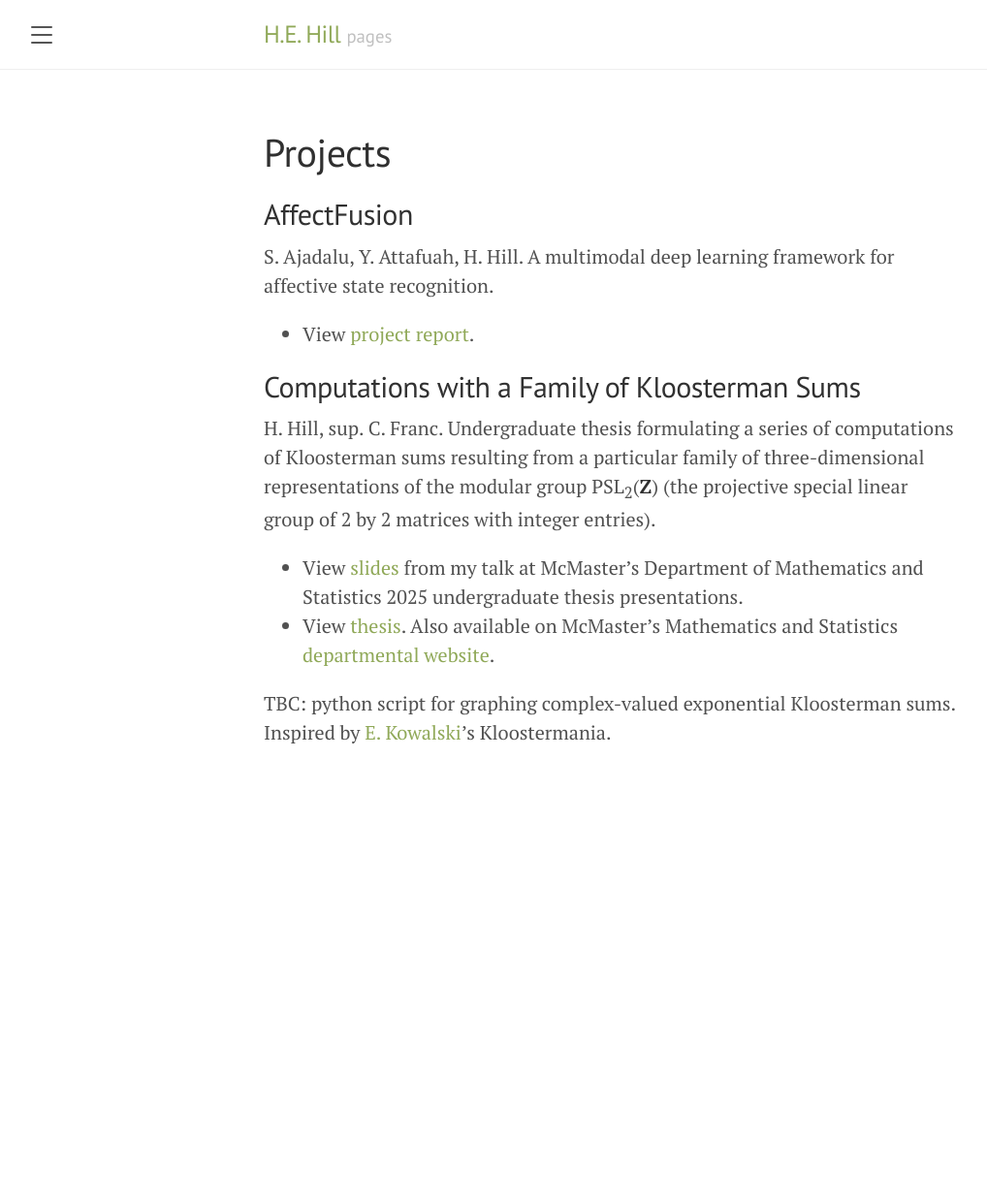
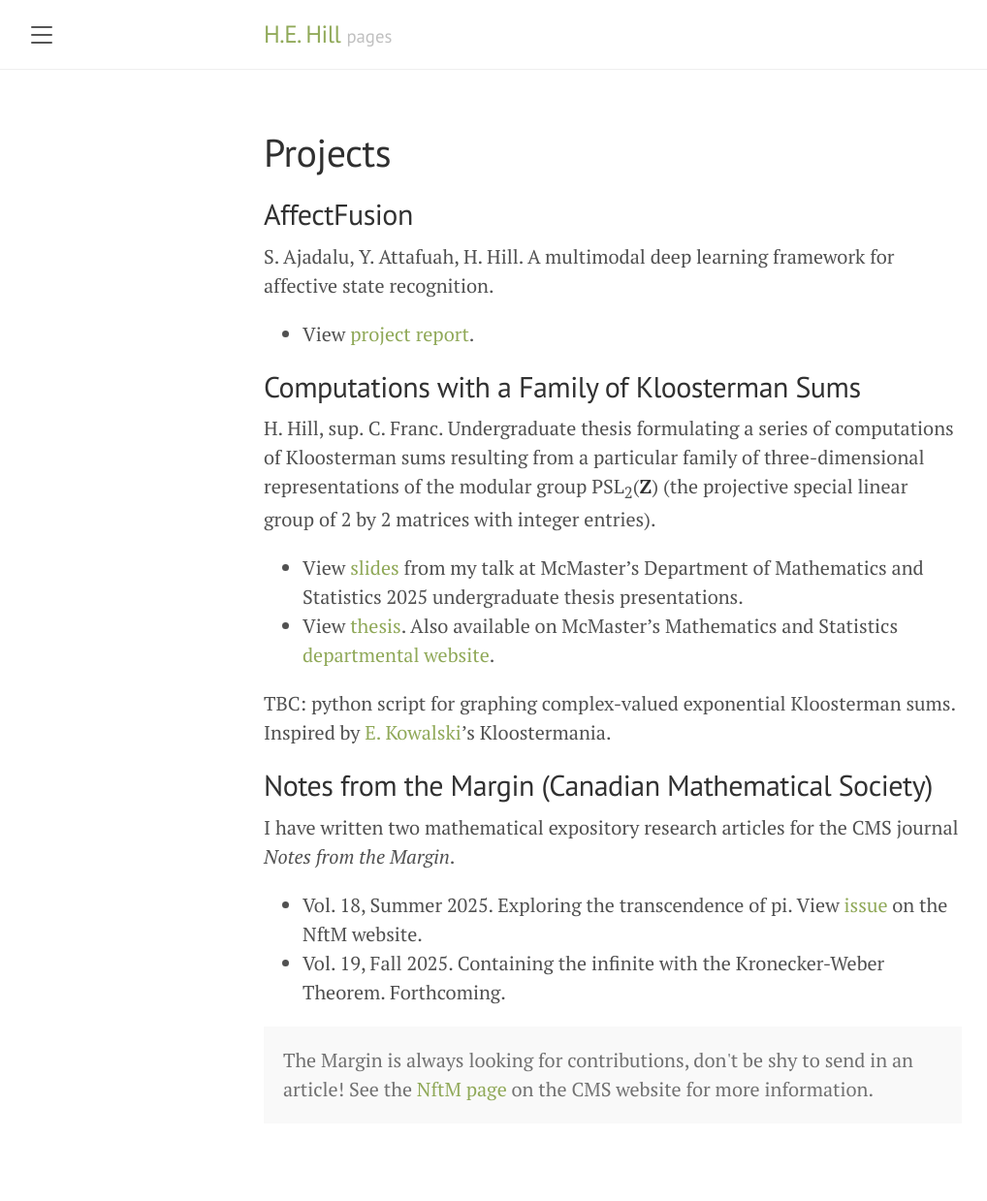
Before and after one commit to hidekihill/hidekihill.github.io, a Jekyll site: the page built from projects.md, in a window 1280 px wide. Shown: the whole page at 97% size, without its empty margins (8-1026 px from the left). Built offline with Jekyll 4.4.1, drawn with Linux system fonts in a browser that asks for light colours; before the commit the page ends 900 px from its top, so only the background shows below that.

Commit message:
Update projects.md

```diff
--- a/projects.md
+++ b/projects.md
@@ -15,3 +15,11 @@ of the modular group PSL<sub>2</sub>(**Z**) (the projective special linear group
 * View <a href="https://hidekihill.github.io/HidekiHill_4P06_thesis.pdf">thesis</a>. Also available on McMaster's Mathematics and Statistics <a href="https://math.mcmaster.ca/undergraduate/useful-links/undergraduate-research-projects/">departmental website</a>.
 
 TBC: python script for graphing complex-valued exponential Kloosterman sums. Inspired by <a href="https://blogs.ethz.ch/kowalski/the-kloostermania-page/">E. Kowalski</a>'s Kloostermania.
+
+## Notes from the Margin (Canadian Mathematical Society)
+I have written two mathematical expository research articles for the CMS journal <em>Notes from the Margin</em>.
+* Vol. 18, Summer 2025. Exploring the transcendence of pi. View <a href="https://studc.math.ca/wp-content/uploads/2025/06/NftM-S2025.pdf">issue</a> on the NftM website.
+* Vol. 19, Fall 2025. Containing the infinite with the Kronecker-Weber Theorem. Forthcoming.
+<div class=message>
+  The Margin is always looking for contributions, don't be shy to send in an article! See the <a href="https://studc.math.ca/notes-from-the-margin/">NftM page</a> on the CMS website for more information.
+</div>
```
